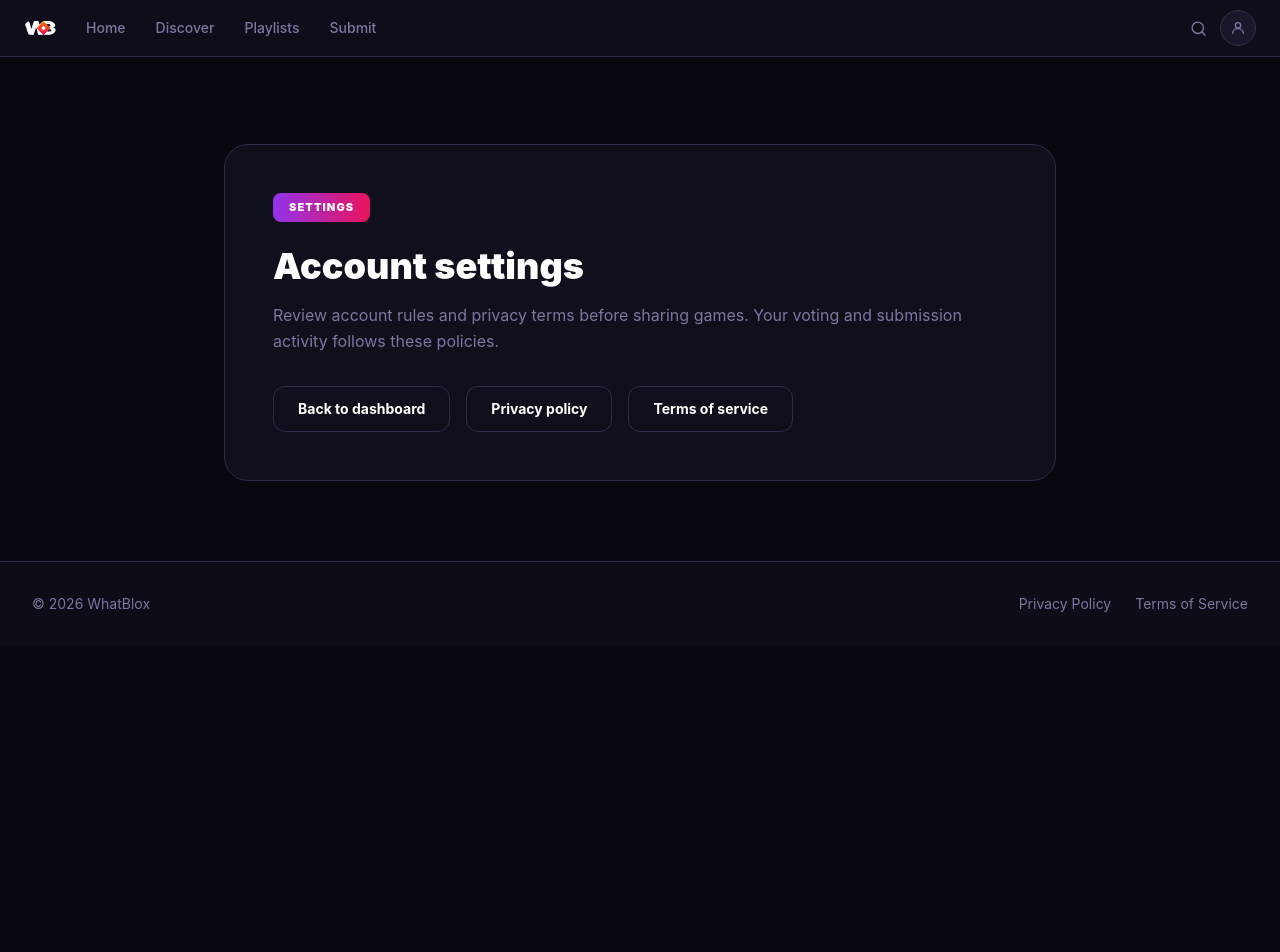
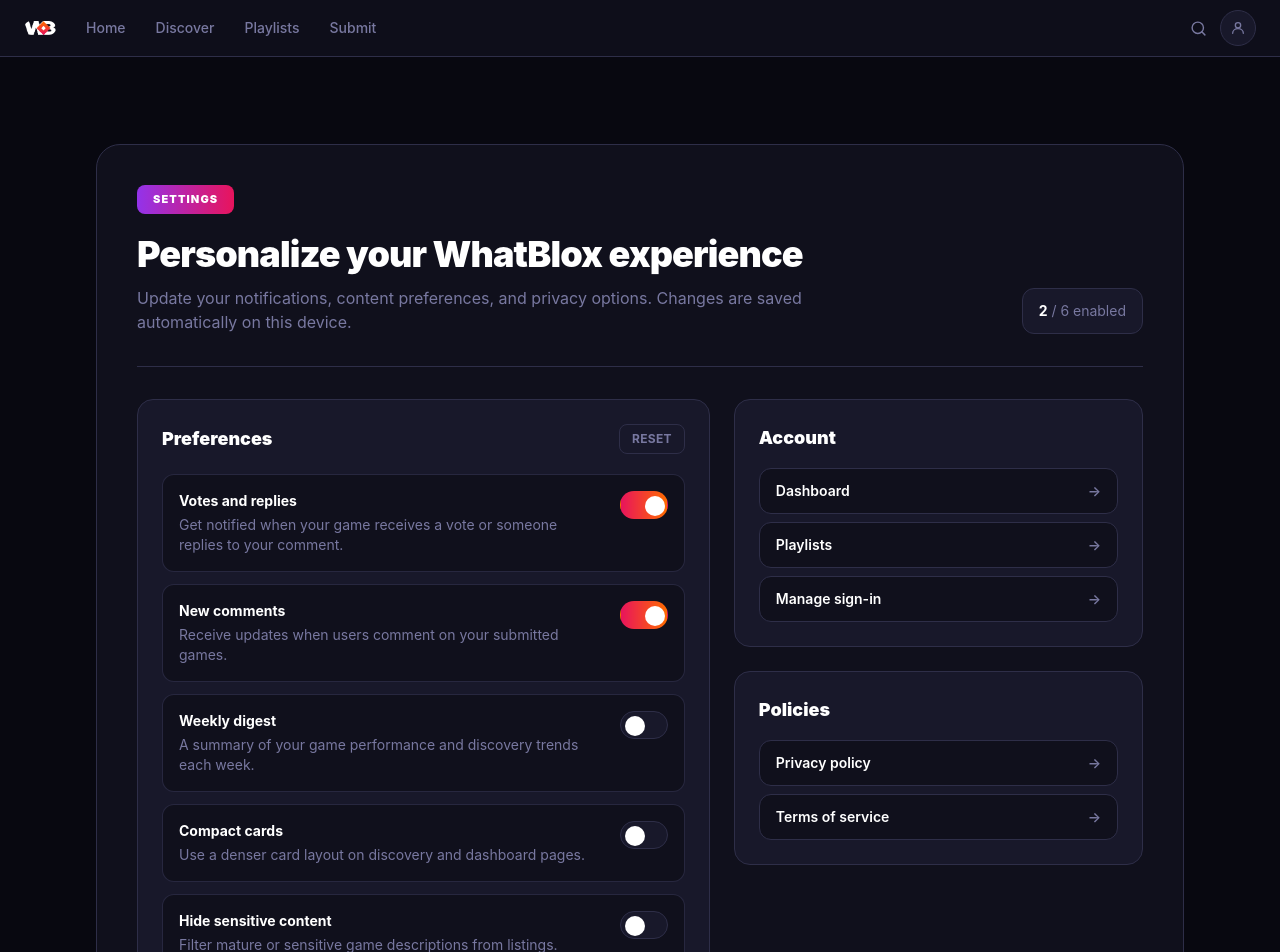
Before and after one commit to SquellyFineOfficiel/WhatBlox, a Next.js app: page /settings in a window 1280 px wide. Shown: the top 952 px of the page. Before the commit the page ends 800 px from the top, so only its background shows below. Built offline with nearby package versions, Linux system fonts and the light colour scheme.

Commit message:
Implement user preferences management in settings page

```diff
--- a/src/app/settings/page.tsx
+++ b/src/app/settings/page.tsx
@@ -1,22 +1,201 @@
+'use client';
+
 import Link from 'next/link';
+import { useEffect, useMemo, useState } from 'react';
+
+type PreferenceKey =
+  | 'votesAndReplies'
+  | 'newComments'
+  | 'weeklyUpdates'
+  | 'compactCards'
+  | 'hideSensitiveContent'
+  | 'privateProfile';
+
+type Preferences = Record<PreferenceKey, boolean>;
+
+const STORAGE_KEY = 'whatblox-preferences-v1';
+
+const DEFAULT_PREFERENCES: Preferences = {
+  votesAndReplies: true,
+  newComments: true,
+  weeklyUpdates: false,
+  compactCards: false,
+  hideSensitiveContent: false,
+  privateProfile: false,
+};
+
+const PREFERENCE_ITEMS: Array<{ key: PreferenceKey; title: string; description: string }> = [
+  {
+    key: 'votesAndReplies',
+    title: 'Votes and replies',
+    description: 'Get notified when your game receives a vote or someone replies to your comment.',
+  },
+  {
+    key: 'newComments',
+    title: 'New comments',
+    description: 'Receive updates when users comment on your submitted games.',
+  },
+  {
+    key: 'weeklyUpdates',
+    title: 'Weekly digest',
+    description: 'A summary of your game performance and discovery trends each week.',
+  },
+  {
+    key: 'compactCards',
+    title: 'Compact cards',
+    description: 'Use a denser card layout on discovery and dashboard pages.',
+  },
+  {
+    key: 'hideSensitiveContent',
+    title: 'Hide sensitive content',
+    description: 'Filter mature or sensitive game descriptions from listings.',
+  },
+  {
+    key: 'privateProfile',
+    title: 'Private profile',
+    description: 'Hide your profile details from other users across shared pages.',
+  },
+];
 
 export default function SettingsPage() {
+  const [preferences, setPreferences] = useState<Preferences>(DEFAULT_PREFERENCES);
+  const [isLoaded, setIsLoaded] = useState(false);
+
+  useEffect(() => {
+    const saved = window.localStorage.getItem(STORAGE_KEY);
+    if (!saved) {
+      setIsLoaded(true);
+      return;
+    }
+
+    try {
+      const parsed = JSON.parse(saved) as Partial<Preferences>;
+      setPreferences((prev) => ({ ...prev, ...parsed }));
+    } catch (error) {
+      console.error('Failed to parse saved preferences', error);
+    } finally {
+      setIsLoaded(true);
+    }
+  }, []);
+
+  useEffect(() => {
+    if (!isLoaded) {
+      return;
+    }
+
+    window.localStorage.setItem(STORAGE_KEY, JSON.stringify(preferences));
+  }, [isLoaded, preferences]);
+
+  const enabledCount = useMemo(
+    () => Object.values(preferences).filter(Boolean).length,
+    [preferences],
+  );
+
+  const togglePreference = (key: PreferenceKey) => {
+    setPreferences((prev) => ({
+      ...prev,
+      [key]: !prev[key],
+    }));
+  };
+
   return (
-    <main className="mx-auto max-w-4xl px-4 py-20 sm:px-6 lg:px-8">
-      <div className="rounded-3xl border border-rbx-border bg-rbx-surface p-10 md:p-12">
-        <span className="inline-block rounded-lg bg-gradient-to-r from-rbx-purple to-rbx-red px-4 py-1.5 text-[11px] font-black uppercase tracking-widest text-white">Settings</span>
-        <h1 className="mt-6 text-4xl font-black text-white">Account settings</h1>
-        <p className="mt-4 text-base text-rbx-muted leading-relaxed">Review account rules and privacy terms before sharing games. Your voting and submission activity follows these policies.</p>
-        <div className="mt-8 flex flex-wrap gap-4">
-          <Link href="/dashboard" className="inline-flex rounded-xl border border-rbx-border px-6 py-3 text-sm font-bold text-white transition hover:bg-rbx-surface-2 focus-visible:ring-2 focus-visible:ring-rbx-orange">
-            Back to dashboard
-          </Link>
-          <Link href="/privacy-policy" className="inline-flex rounded-xl border border-rbx-border px-6 py-3 text-sm font-bold text-white transition hover:bg-rbx-surface-2 focus-visible:ring-2 focus-visible:ring-rbx-orange">
-            Privacy policy
-          </Link>
-          <Link href="/terms-of-service" className="inline-flex rounded-xl border border-rbx-border px-6 py-3 text-sm font-bold text-white transition hover:bg-rbx-surface-2 focus-visible:ring-2 focus-visible:ring-rbx-orange">
-            Terms of service
-          </Link>
+    <main className="mx-auto max-w-6xl px-4 py-20 sm:px-6 lg:px-8">
+      <div className="rounded-3xl border border-rbx-border bg-rbx-surface p-6 sm:p-8 lg:p-10">
+        <div className="flex flex-col gap-6 border-b border-rbx-border pb-8 md:flex-row md:items-end md:justify-between">
+          <div>
+            <span className="inline-block rounded-lg bg-gradient-to-r from-rbx-purple to-rbx-red px-4 py-1.5 text-[11px] font-black uppercase tracking-widest text-white">
+              Settings
+            </span>
+            <h1 className="mt-5 text-3xl font-black tracking-tight text-white sm:text-4xl">Personalize your WhatBlox experience</h1>
+            <p className="mt-3 max-w-2xl text-sm leading-relaxed text-rbx-muted sm:text-base">
+              Update your notifications, content preferences, and privacy options. Changes are saved automatically on this device.
+            </p>
+          </div>
+          <div className="rounded-xl border border-rbx-border bg-rbx-surface-2 px-4 py-3 text-sm text-rbx-muted">
+            <span className="font-bold text-white">{enabledCount}</span> / {PREFERENCE_ITEMS.length} enabled
+          </div>
+        </div>
+
+        <div className="mt-8 grid gap-6 lg:grid-cols-[1.4fr_1fr]">
+          <section className="rounded-2xl border border-rbx-border bg-rbx-surface-2 p-5 sm:p-6">
+            <div className="flex items-center justify-between gap-3">
+              <h2 className="text-lg font-black text-white">Preferences</h2>
+              <button
+                type="button"
+                onClick={() => setPreferences(DEFAULT_PREFERENCES)}
+                className="rounded-lg border border-rbx-border px-3 py-1.5 text-xs font-bold uppercase tracking-wide text-rbx-muted transition hover:bg-rbx-surface hover:text-white"
+              >
+                Reset
+              </button>
+            </div>
+
+            <div className="mt-5 space-y-3">
+              {PREFERENCE_ITEMS.map((item) => {
+                const isEnabled = preferences[item.key];
+
+                return (
+                  <div key={item.key} className="flex items-start justify-between gap-4 rounded-xl border border-rbx-border/80 bg-rbx-surface px-4 py-4">
+                    <div>
+                      <p className="text-sm font-bold text-white">{item.title}</p>
+                      <p className="mt-1 text-xs leading-relaxed text-rbx-muted sm:text-sm">{item.description}</p>
+                    </div>
+                    <button
+                      type="button"
+                      role="switch"
+                      aria-checked={isEnabled}
+                      aria-label={`Toggle ${item.title}`}
+                      onClick={() => togglePreference(item.key)}
+                      className={`relative h-7 w-12 shrink-0 rounded-full border transition ${
+                        isEnabled
+                          ? 'border-transparent bg-gradient-to-r from-rbx-red to-rbx-orange'
+                          : 'border-rbx-border bg-rbx-surface-2'
+                      }`}
+                    >
+                      <span
+                        className={`absolute top-1 h-5 w-5 rounded-full bg-white transition ${
+                          isEnabled ? 'left-6' : 'left-1'
+                        }`}
+                      />
+                    </button>
+                  </div>
+                );
+              })}
+            </div>
+          </section>
+
+          <section className="space-y-6">
+            <div className="rounded-2xl border border-rbx-border bg-rbx-surface-2 p-5 sm:p-6">
+              <h2 className="text-lg font-black text-white">Account</h2>
+              <div className="mt-4 space-y-2">
+                <Link href="/dashboard" className="flex w-full items-center justify-between rounded-xl border border-rbx-border bg-rbx-surface px-4 py-3 text-sm font-semibold text-white transition hover:border-white/20">
+                  Dashboard
+                  <span className="text-rbx-muted">→</span>
+                </Link>
+                <Link href="/playlist" className="flex w-full items-center justify-between rounded-xl border border-rbx-border bg-rbx-surface px-4 py-3 text-sm font-semibold text-white transition hover:border-white/20">
+                  Playlists
+                  <span className="text-rbx-muted">→</span>
+                </Link>
+                <Link href="/auth" className="flex w-full items-center justify-between rounded-xl border border-rbx-border bg-rbx-surface px-4 py-3 text-sm font-semibold text-white transition hover:border-white/20">
+                  Manage sign-in
+                  <span className="text-rbx-muted">→</span>
+                </Link>
+              </div>
+            </div>
+
+            <div className="rounded-2xl border border-rbx-border bg-rbx-surface-2 p-5 sm:p-6">
+              <h2 className="text-lg font-black text-white">Policies</h2>
+              <div className="mt-4 space-y-2">
+                <Link href="/privacy-policy" className="flex w-full items-center justify-between rounded-xl border border-rbx-border bg-rbx-surface px-4 py-3 text-sm font-semibold text-white transition hover:border-white/20">
+                  Privacy policy
+                  <span className="text-rbx-muted">→</span>
+                </Link>
+                <Link href="/terms-of-service" className="flex w-full items-center justify-between rounded-xl border border-rbx-border bg-rbx-surface px-4 py-3 text-sm font-semibold text-white transition hover:border-white/20">
+                  Terms of service
+                  <span className="text-rbx-muted">→</span>
+                </Link>
+              </div>
+            </div>
+          </section>
         </div>
       </div>
     </main>
```
